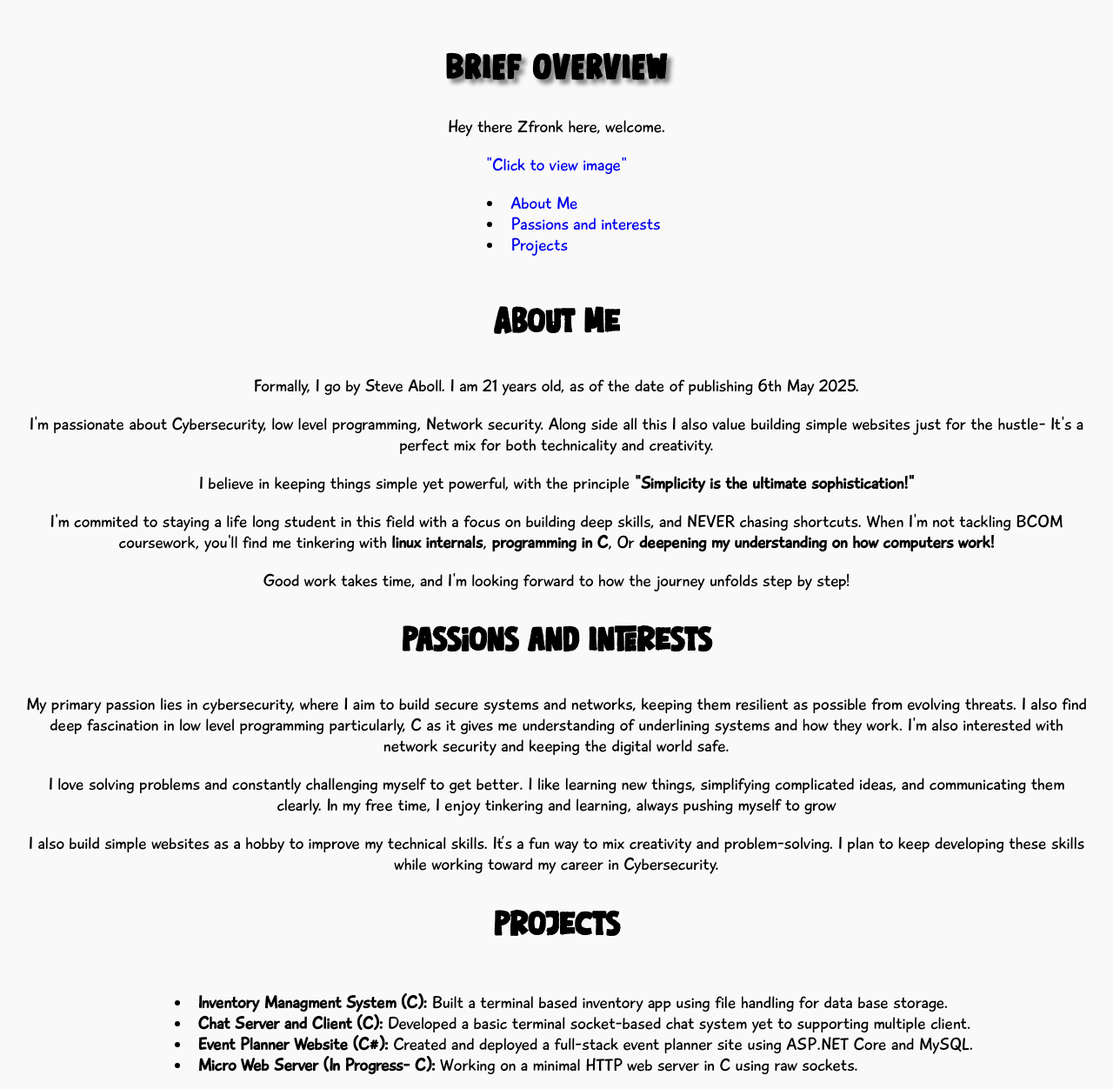
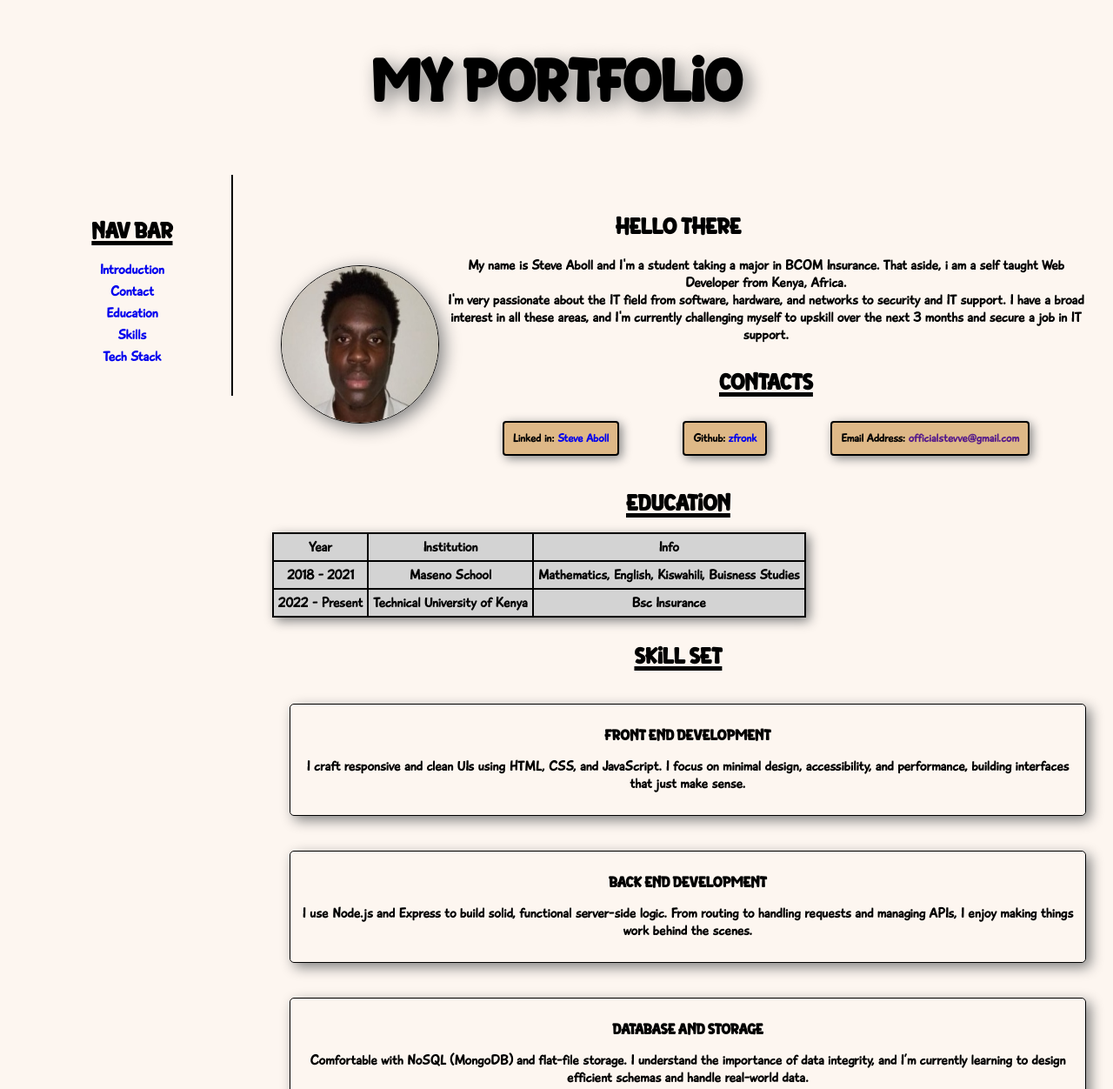
Before and after one commit to zfronk/personal_portfolio, a website: page public/index.html in a window 1280 px wide. Shown: the top 1252 px of the page at 87% size. Drawn offline with Linux system fonts and the light colour scheme.

Commit message:
Finalized repo

```diff
--- a/public/index.css
+++ b/public/index.css
@@ -1,126 +1,185 @@
+*{
+	-webkit-tap-highlight-color: transparent;
+	outline: none;
+}
+
 html{
 	scroll-behavior:smooth;
 }
 
 /* For body */
 @font-face{
-	font-family:"zfronk_font";
+	font-family:"body_font";
 	src: url("fonts_folder/playtime.ttf") format("truetype");
 }
 
 /* For headers */
 @font-face{
-	font-family:"zfronk_header";
-	src: url("fonts_folder/chill_chirp.otf") format("opentype");
+	font-family:"header_font";
+	src: url("fonts_folder/kid.otf") format("opentype");
 }
 
-header{
-	display:flex;
-	justify-content:center;
+h1{
+	font-family: "header_font";
+	text-shadow: 7px 7px 21px grey;
+	font-size: 3em;
 }
 
-nav{
-	font-size:20px;
+h2{
+	font-family: "header_font";
+	text-transform: uppercase;
+	font-size: 1.5em;
+	text-decoration: underline solid 5px black;
+
+}
+
+h3{
+	font-family: "header_font";
+	text-transform: uppercase;
+	font-size: 1.0em;
+
 }
 
 body{
-	text-align: center; /* Align all items center */
-	font-family: "zfronk_font";
-	background-color:#f9f9f9; /* Beige background */
-	margin-bottom:30px;
-	padding-left:20px;
-	padding-right:20px;
-	padding-top:20px;
-	padding-bottom:20px;
+	text-align: center;
+	font-family: "body_font";
+	padding: 5px;
+	font-weight: bold;
+
+	background-color: #fdf6f0;
 
 }
 
-
-h1{
-	text-shadow: 5px 5px 5px grey; /* Shadow on grey */
-	font-family:"zfronk_header";
-	font-size: 40px;
-	font-weight:bolder;
+#nav_links{
+	display: block;
+	margin-bottom: 5px;
 	text-decoration: none;
-	letter-spacing: 1.5px;
-	text-transform: uppercase; /* Make uppercase */
+	font-weight: bolder;
 
 }
 
-h2{
-	font-family:"zfronk_header";
-	font-size:40px;
+a{
+	text-decoration: none;
+}
+
+#hero_image{
+	border: 1px solid;
+	margin: 10px;
+	border-color: black;
+	box-shadow: 5px 5px 20px grey;
+	border-radius: 50%;
+
+	float: left;
+}
+
+#introduction_section{
+	margin-top: 50px;
 }
 
 
-a{
-	text-decoration: none;
-	font-size:20px;
+#intro_text{
+	font-weight: bold;
+	margin: 0px;
+	padding: 0px;
 }
 
-p{
-	font-size: 20px;
-	letter-spacing:none;
+#contact_button{
+	padding: 10px;
+	margin: 10px;
+
+	border: solid 2px black;
+	border-radius: 4px;
+	background-color: burlywood;
+	box-shadow: 3px 3px 12px grey;
+
+	font-family: "body_font";
+	font-weight: bold;
 }
 
+#contact_button:hover{
+	background-color: bisque;
+}
+
+table{
+	background-color: lightgrey;
+	border: 2px solid black;
+	border-collapse: collapse;
+	box-shadow: 4px 4px 12px grey;
+}
+
+th, td{
+	border: 2px solid black;
+	padding: 5px;
+}
+
+td:hover, th:hover{
+	background-color: beige;
+	cursor: pointer;
+	box-shadow: 3px 3px 12px mintcream;
+}
+
+section{
+	margin-bottom: 30px;
+}
 
 ul{
-	list-style: inside;
-	display: inline-block;
-	text-align: left;
-
+	list-style: none;
 }
 
-li{
-	font-size: 20px;
+#cards_container{
+	display: grid;
+	grid-template-columns: repeat(1, 1fr);
+	gap: 40px;
+	justify-content: center;
+
+	padding: 20px;
 }
 
+#card_one, #card_two, #card_three, #card_four, #card_five, #card_six{
+	border: 1px solid black;
+	box-shadow: 5px 5px 15px grey;
+	border-radius: 5px;
+	padding: 10px;
 
-footer{
-	display:flex;
-	flex-direction:column;
-	justify-content:end;
-	align-items:end;
-	font-size:20px;
-	margin-top:10px;
-	font-weight:bolder;
+	width: 100%;
 }
 
-#post_comment_button{
-	border-radius:3px;
-	border:solid 2px;
-	font-family:"zfronk_font";
-	font-size:20px;
-	padding:10px;
-	text-shadow:2px 2px 2px grey;
-	box-shadow:2px 2px 2px grey;
-	margin:5px;
+/* If screens are larger than 768px*/
+@media(min-width: 768px){
+	h1{
+		font-size: 4.0em;
+
+	}
+
+	/*Flex the whole wrapper*/
+	#layout{
+		display: flex;
+		align-items: flex-start;
+
+	}
+
+	#navigation_bar{
+		margin: 25px;
+		padding: 30px;
+		width: 350px;
+
+		border-right: 2px solid black;
+		position: sticky;
+		top: 20px;
+	}
+
+	main{
+		flex-grow: 1;
+		padding: 20px;
+		text-align: center;
+	}
+
+	hr{
+		display: none;
+	}
+
+	#hero_image{
+		width: 180px;
+		height: 180px;
+	}
 }
-
-label{
-	font-size:20px;
-
-}
-
-
-textarea{
-	border:solid 2px;
-	font-family:"zfronk_font";
-	font-size:20px;
-	border-radius:5px;
-	width:60%;
-	padding:20px;
-
-}
-
-
-
-form{
-	margin:10px !important;
-}
-
-#link_to_comments{
-	display:inline-block;
-	margin:10px;
-
-}
--- a/public/index.html
+++ b/public/index.html
@@ -1,99 +1,170 @@
-<!DOCTYPE html> <!--Act fine across all browsers you know-->
-<html lang="en"> <!--English language across all-->
-	<head>
-		<meta charset="UTF-8"> <!--Allow all characters cross the broswer-->
-		<meta name="author" content="zfronk"> <!--Show author-->
-		<meta name="robots" content="index, follow"> <!--Show on the browser engine-->
-		<meta name="description" content="zfronk's portfolio showcasing low level programming, cybersecurity and network security">
-		<meta name="viewport" content="width=device-width, initial-scale=1.0"> <!--Make flexible across all pages-->
+<!DOCTYPE html>
+<html lang="en">
+<head>
+	<meta charset="UTF-8">
+	<meta name="viewport" content="width=device-width, initial-scale=1.0">
+	<meta name="author" content="zfronk">
+	<meta name="keywords" content="Steve's portfolio, who is zfronk, Steve Aboll, personal portfolio">
+	<meta name="description" content="Steve's personal portfolio website...">
 
-		<title>zfronk's Portfolio</title>
-		<link rel="stylesheet" href="index.css"> <!--Link the css file-->
-		<link rel="icon" href="favi_folder/favicon.ico" type="image/x-icon"> <!--Website favicon-->
-	</head>
+	<link rel="icon"  type="image/png" href="favi_folder/check_mark_favicon.png">
+	<link rel="stylesheet" href="index.css">
+	<title>Steve's Portfolio | Home</title>
+</head>
 
-	<body>
+<body>
+	<!--Main header-->
+	<header>
+		<h1 style="text-transform: uppercase;">My Portfolio</h1>
 
-		<main>
-			<h1>Brief Overview</h1>
-			<p>Hey there Zfronk here, welcome.</p>
-			<a href="images_folder/standing_still.jpeg" download="zfronk_image.jpeg" target="_blank">"Click to view image"</a> <!--On click download image-->
+	</header>
 
-			<header>
-				<nav>
-					<ul id="top_nav">
-					<li><a href="#about_me">About Me</a></li>
-					<li><a href="#passions">Passions and interests</a></li>
-					<li><a href="#projects">Projects</a></li>
-					</ul>
-				</nav>
-			</header>
+	<!--Hold the layout-->
+	<div id="layout">
+		<nav id="navigation_bar">
+			<h2>Nav Bar</h2>
+			<a href="#introduction_section" id="nav_links">Introduction</a>
+			<a href="#contacts_section" id="nav_links">Contact</a>
+			<a href="#education_section" id="nav_links">Education</a>
+			<a href="#skills_section" id="nav_links">Skills</a>
+			<a href="#tech_stack_section" id="nav_links">Tech Stack</a>
+		</nav>
 
+		<main id="main_container">
+			<!--Image section-->
+			<hr style="margin-top: 30px; width: 170px; border:1px solid; ">
 
-			<section id="about_me">
-				<h2>About Me</h2>
-				<p>Formally, I go by Steve Aboll. I am 21 years old, as of the date of publishing 6th May 2025.</p>
-				<p>I'm passionate about Cybersecurity, low level programming, Network security. Along side all this I also value building simple websites just for the hustle- It's a perfect mix for both technicality and creativity.</p>
-				<p>I believe in keeping things simple yet powerful, with the principle <strong>"Simplicity is the ultimate sophistication!"</strong></p>
-				<p>I'm commited to staying a life long student in this field with a focus on building deep skills, and NEVER chasing shortcuts. When I'm not tackling BCOM coursework, you'll find me tinkering with <strong>linux internals</strong>, <strong>programming in C</strong>, Or <strong>deepening my understanding on how computers work!</strong></p>
-				<p>Good work takes time, and I'm looking forward to how the journey unfolds step by step!</p>
+			<!--Introduction section-->
+			<section id="introduction_section">
+				<h2 style="text-decoration: none;">Hello there</h2>
+				<img id="hero_image" src="images_folder/passport.jpg" alt="Steve standing..." width="120px" height="120px">
+
+				<p id="intro_text">My name is Steve Aboll and I'm a student taking a major in BCOM Insurance. That aside, i am a self taught Web Developer from Kenya, Africa.</p>
+				<p id="intro_text">I'm very passionate about the IT field from software, hardware, and networks to security and IT support. I have a broad interest in all these areas, and I'm currently challenging myself to upskill over the next 3 months and secure a job in IT support.</p>
+
 
 			</section>
 
-			<section id="passions">
-				<h2>Passions and Interests</h2>
-				<p>My primary passion lies in cybersecurity, where I aim to build secure systems and networks, keeping them resilient as possible from evolving threats. I also find deep fascination in low level programming particularly, C as it gives me understanding of underlining systems and how they work. I'm also interested with network security and keeping the digital world safe.</p>
-				<p>I love solving problems and constantly challenging myself to get better. I like learning new things, simplifying complicated ideas, and communicating them clearly. In my free time, I enjoy tinkering and learning, always pushing myself to grow</p>
-				<p>I also build simple websites as a hobby to improve my technical skills. It’s a fun way to mix creativity and problem-solving. I plan to keep developing these skills while working toward my career in Cybersecurity.</p>
+			<!--Contact section-->
+			<section id="contacts_section">
+				<h2 style="text-align: center;">Contacts</h2>
+				<div style="display: flex; flex-direction: row; justify-content: space-evenly;">
+					<button id="contact_button">Linked in:<a href="https://www.linkedin.com/in/steve-aboll-897444305/" target="_blank"> Steve Aboll</a> </button>
+					<button id="contact_button">Github:<a href="https://github.com/zfronk" target="_blank"> zfronk</a></button>
+					<button id="contact_button">Email Address: <a href="" target="_blank">officialstevve@gmail.com</a></button>
+				</div>
 
 			</section>
 
+			<!--Education section-->
+			<section id="education_section">
+				<h2>Education</h2>
+				<table>
+					<thead>
+						<tr>
+							<th>Year</th>
+							<th>Institution</th>
+							<th>Info</th>
+						</tr>
+					</thead>
 
-			<section id="projects">
-				<h2>Projects</h2>
+					<tbody>
+						<!--Maseno school-->
+						<tr>
+							<td>2018 - 2021</td>
+							<td>Maseno School</td>
+							<td>Mathematics, English, Kiswahili, Buisness Studies</td>
+						</tr>
 
-				<ul>
-					<li><strong>Inventory Managment System (C): </strong>Built a terminal based inventory app using file handling for data base storage.</li>
-					<li><strong>Chat Server and Client (C):</strong> Developed a basic terminal socket-based chat system yet to supporting multiple client.</li>
-					<li><strong>Event Planner Website (C#):</strong> Created and deployed a full-stack event planner site using ASP.NET Core and MySQL.</li>
-					<li><strong>Micro Web Server (In Progress- C):</strong> Working on a minimal HTTP web server in C using raw sockets.</li>
-				</ul>
+						<!--University-->
+						<tr>
+							<td>2022 - Present</td>
+							<td>Technical University of Kenya</td>
+							<td>Bsc Insurance</td>
+						</tr>
+					</tbody>
+				</table>
+			</section>
 
-				<p>- "Targeting more network programming projects"</p>
+			<!--Skill set section-->
+			<section id="skills_section">
+				<h2>Skill set</h2>
+				<div id="cards_container">
+					<!--Front end Dev skill-->
+					<div id="card_one">
+						<h3>Front End Development</h3>
+						<p>I craft responsive and clean UIs using HTML, CSS, and JavaScript. I focus on minimal design, accessibility, and performance, building interfaces that just make sense.</p>
+
+					</div>
+
+					<!--Backend Dvlp skill-->
+					<div id="card_two">
+						<h3>Back End Development</h3>
+						<p>I use Node.js and Express to build solid, functional server-side logic. From routing to handling requests and managing APIs, I enjoy making things work behind the scenes.</p>
+
+
+					</div>
+
+					<!--Database No SQL managment-->
+					<div id="card_three">
+						<h3>Database and Storage</h3>
+						<p>Comfortable with NoSQL (MongoDB) and flat-file storage. I understand the importance of data integrity, and I’m currently learning to design efficient schemas and handle real-world data.</p>
+
+
+					</div>
+
+					<!--Server Managment-->
+					<div id="card_four">
+						<h3>Server and Hosting</h3>
+						<p>Basic experience in deploying Node apps, setting up servers on platforms like Render and Railway. I also experiment with Linux environments and network configurations for fun.</p>
+
+
+					</div>
+
+					<!--Non verbal and Verbal skills-->
+					<div id="card_five">
+						<h3>Other Skills</h3>
+						<p>I'm a self-motivated learner, a good communicator, and someone who thrives in collaborative problem-solving. I’m constantly improving my debugging, research, and documentation skills.</p>
+
+
+					</div>
+
+					<div id="card_six">
+						<h3>Cybersecurity and Web Security</h3>
+						<p>I study how systems break and how to defend them. My current focus is Web App Security: mastering OWASP Top 10, exploiting real-world flaws like IDOR, XSS, and SSRF, and using tools like Burp Suite, ZAP, and custom JavaScript fuzzers. My goal is to build and break systems with equal understanding.</p>
+
+
+					</div>
+				</div>
 
 			</section>
 
+			<!--Tech Stack owned-->
+			<section id="tech_stack_section">
+				<h2>Tech Stack</h2>
+				<ul>
+ 					<li><strong>Languages:</strong> HTML, CSS, JavaScript</li>
+  					<li><strong>Runtime:</strong> Node.js</li>
+  					<li><strong>Frameworks:</strong> Express.js (API Dev), working knowledge of EJS</li>
+  					<li><strong>Database:</strong> MongoDB, flat file (fs module)</li>
+  					<li><strong>Tools:</strong> Git, GitHub, Postman, Linux Terminal</li>
+  					<li><strong>Editor:</strong> Micro, Visual Studio Code (occasionally)</li>
+  					<li><strong>Other:</strong> JSON, RESTful APIs, HTTP basics, LocalStorage, JWT</li>
+				</ul>
 
-			<section>
-				<h2>Acknowledgement</h2>
-
-				<p>Thank you for visiting my portfolio, links pasted below.</p>
-			</section>
-
-
-			<!--SECTION TO POST COMMENT-->
-			<section id="comment_section">
-				<form method="POST" action="#">
-					<label for="textarea_input">Add comment:</label>
-					<br>
-					<textarea placeholder="Add a comment!" rows="4"></textarea>
-					<br>
-					<a id="link_to_comments" href="" target="_blank">View other comments...</a>
-					<br>
-					<button id="post_comment_button" type="submit" required>POST</button>
-				</form>
 
 			</section>
 
-
 		</main>
 
-		<footer>
-			<a href="https://github.com/zfronk" target="_blank">Github Account</a>
-			<a href="https://www.linkedin.com/in/steve-aboll-897444305/" target="_blank">Linked In</a>
-			<span>&copy; 2025 Zfronk, All rights reserved!</span>
 
+
+	</div>
+
+
+		<footer style="display: flex; justify-content: right;">
+			<p>Thanks for viewing my work, zfronk</p>
 		</footer>
 
-	</body>
+</body>
 </html>
```
Also changed, not shown: server.js (deleted, +0 -16 lines), public/favi_folder/android-chrome-192x192.png (deleted), public/favi_folder/android-chrome-512x512.png (deleted), public/favi_folder/apple-touch-icon.png (deleted), public/favi_folder/check_mark_favicon.png (added), public/favi_folder/favicon-16x16.png (deleted), public/favi_folder/favicon-32x32.png (deleted), public/favi_folder/favicon.ico (deleted), public/favi_folder/site.webmanifest (deleted), public/fonts_folder/chill_chirp.otf (deleted), public/fonts_folder/kid.otf (added), public/images_folder/cropped_image.jpeg (added), public/images_folder/passport.jpg (added), public/images_folder/standing_still.jpeg (deleted).
